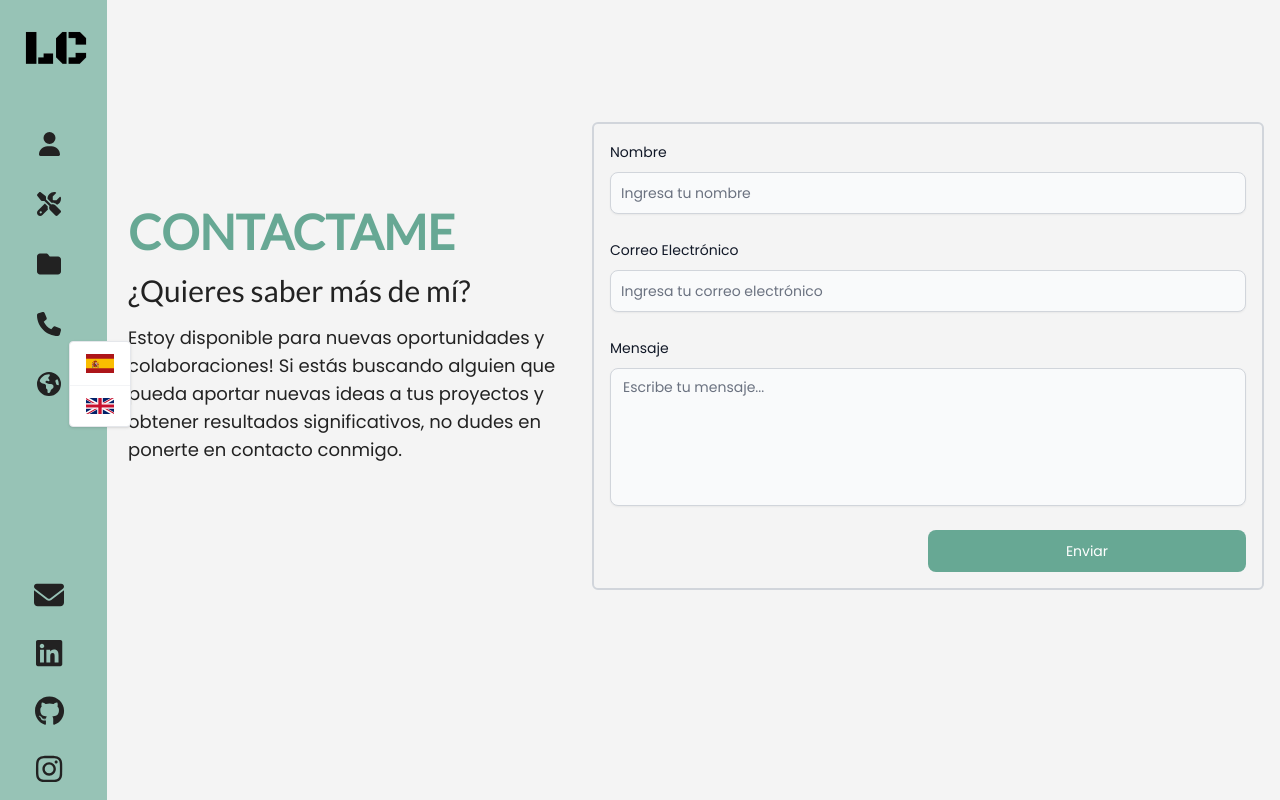
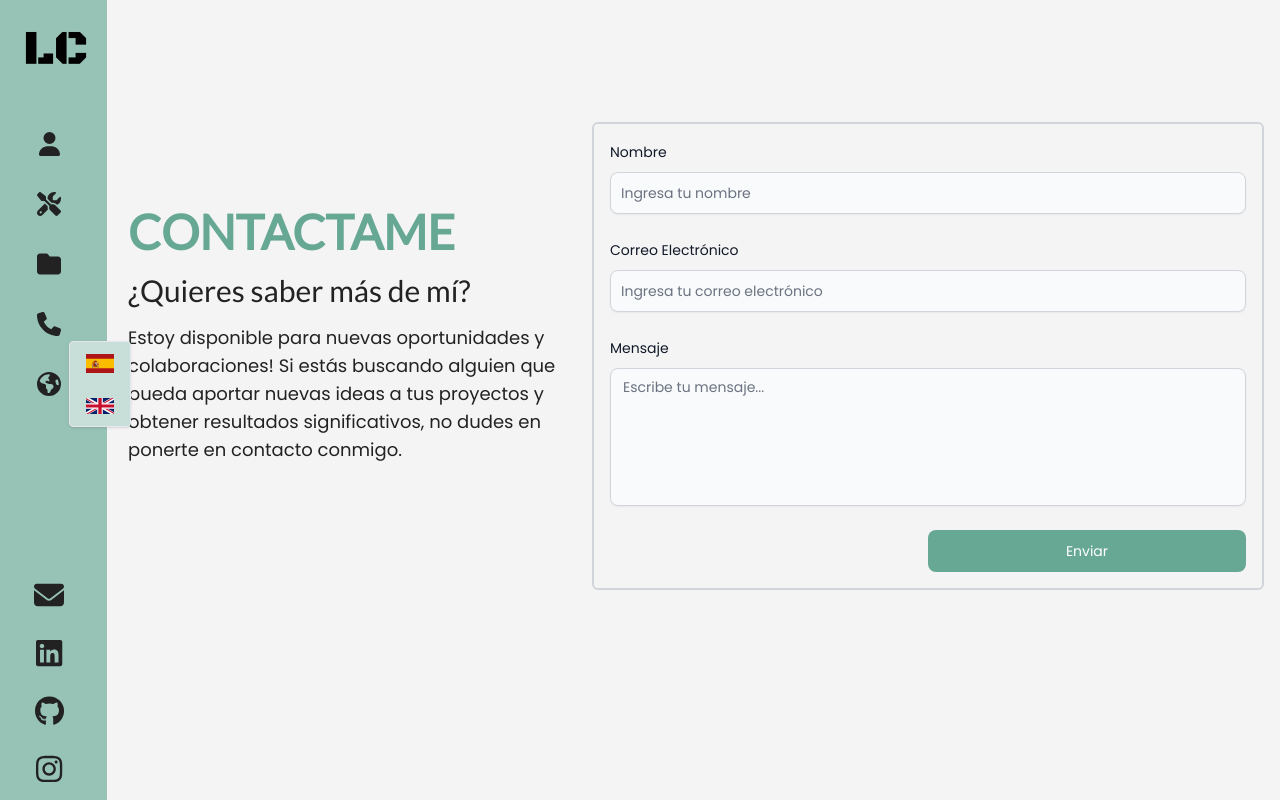
Before and after one commit to lucasecapdevila/portfolio-web, a React (Vite) app: page /contact in a window 1280 px wide. Both pictures are taken after a click on the element 53 px from the left and 384 px from the top of the page. Built offline with nearby package versions, Linux system fonts and the light colour scheme.

Commit message:
se ajustan colores

```diff
--- a/src/components/common/Menu.jsx
+++ b/src/components/common/Menu.jsx
@@ -159,6 +159,7 @@ const Menu = () => {
             <li>
               <span className="inline-flex items-center text-xl p-2 ps-0 text-textBlack rounded-lg dark:text-white dark:hover:bg-gray-700 group lg:justify-center cursor-pointer">
                 <Dropdown
+                  className="bg-lightColor"
                   dismissOnClick={false}
                   placement="right"
                   renderTrigger={() => (
@@ -168,15 +169,14 @@ const Menu = () => {
                     />
                   )}
                 >
-                  <DropdownItem onClick={() => i18n.changeLanguage("es")}>
+                  <DropdownItem className="bg-lightColor" onClick={() => i18n.changeLanguage("es")}>
                     <img src={spain} className="w-7" alt="Spain flag" />
                   </DropdownItem>
-                  <Dropdown.Divider />
-                  <DropdownItem onClick={() => i18n.changeLanguage("en")}>
+                  <Dropdown.Divider className="bg-lightColor" />
+                  <DropdownItem className="bg-lightColor" onClick={() => i18n.changeLanguage("en")}>
                     <img src={uk} className="w-7" alt="UK flag" />
                   </DropdownItem>
                 </Dropdown>
-                <span className="ms-4 lg:hidden">EN/ES</span>
               </span>
             </li>
             {/*
```
